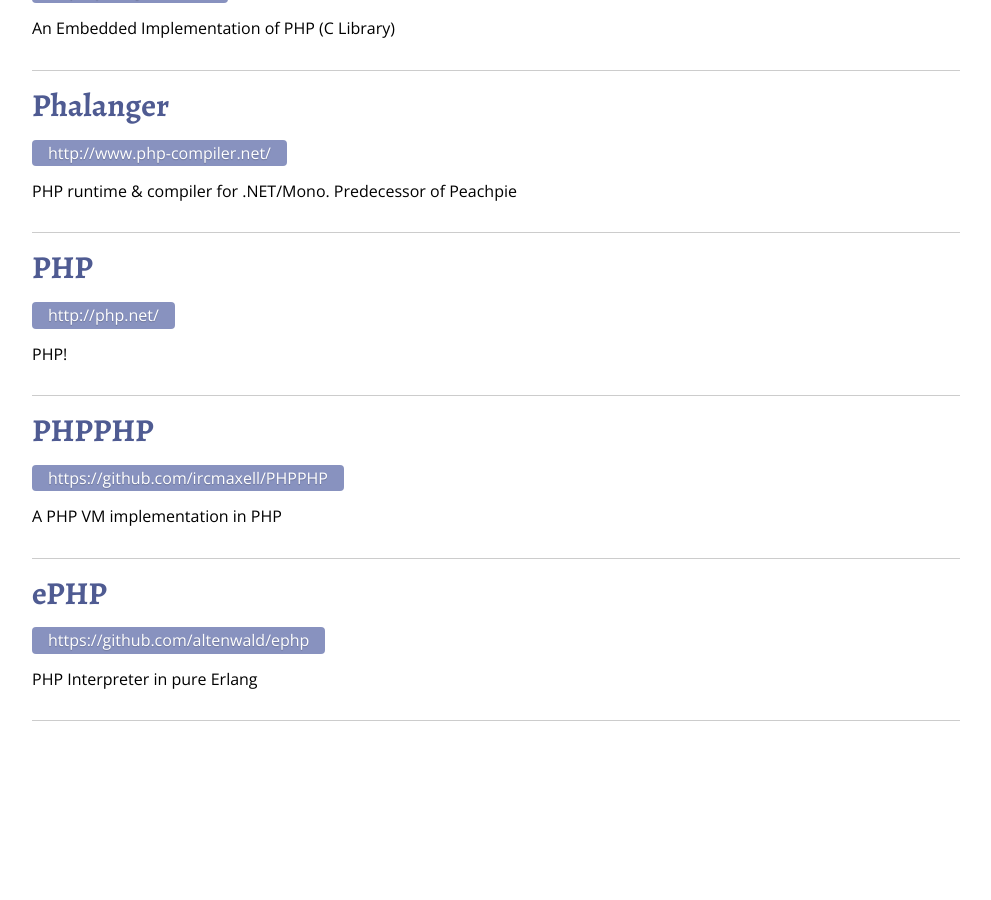
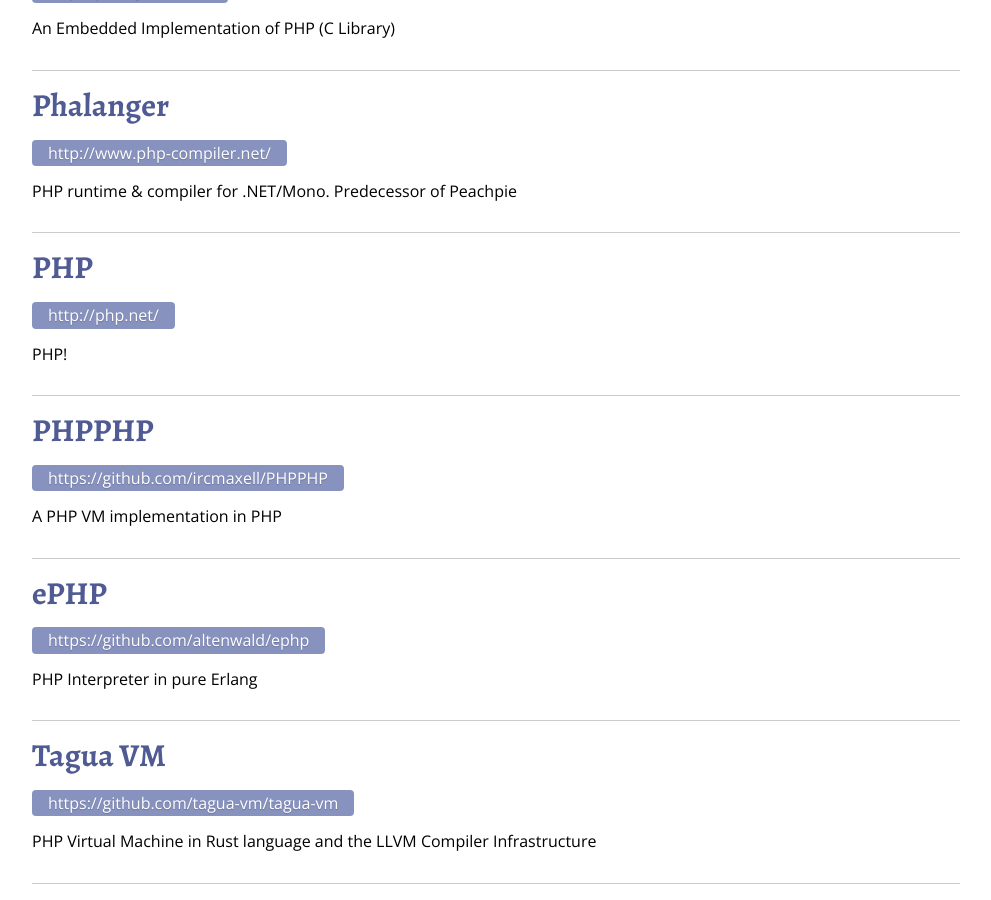
Before and after one commit to salathe/phps.io, a Jekyll site: the page built from index.html, in a window 1280 px wide and 900 px high, scrolled down 900 px. Shown: the whole window, without its empty margins (144-1135 px from the left). Built offline with Jekyll 4.4.1, drawn with Linux system fonts in a browser that asks for light colours; nearby versions of some CDN libraries; before the commit the page ends 1637 px from its top, so only the background shows below that.

Commit message:
Added Tagua VM.

```diff
--- a/_data/projects.yml
+++ b/_data/projects.yml
@@ -45,3 +45,8 @@
     name: ePHP
     url: https://github.com/altenwald/ephp
     summary: "PHP Interpreter in pure Erlang"
+
+tagua-vm:
+    name: Tagua VM
+    url: https://github.com/tagua-vm/tagua-vm
+    summary: "PHP Virtual Machine in Rust language and the LLVM Compiler Infrastructure"
```
